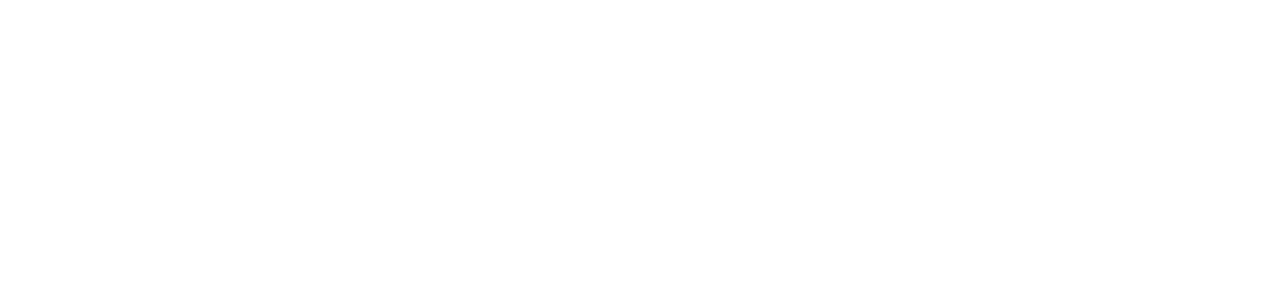
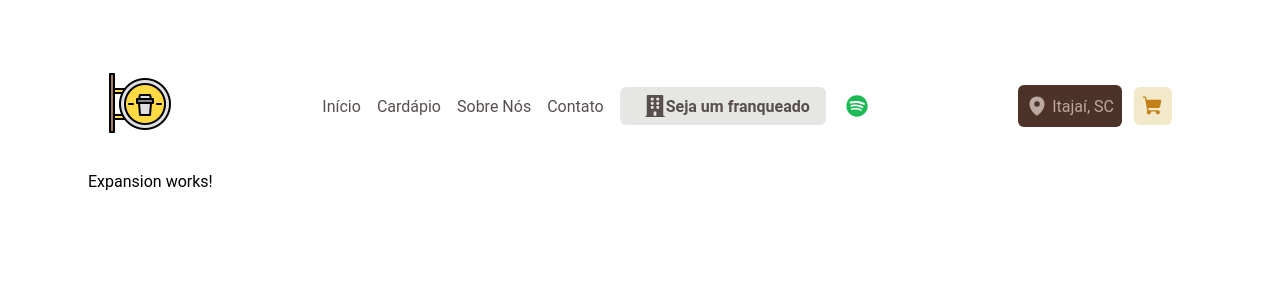
Before and after one commit to sergiorbf/kenko-coffee, a React (Vite) app: page /expansion in a window 1280 px wide. Before the commit this address had no page. Shown: the top 300 px of the page. Built offline with nearby package versions, Linux system fonts and the light colour scheme.

Commit message:
adding rout to about and expansion

```diff
--- a/src/Router.tsx
+++ b/src/Router.tsx
@@ -4,6 +4,8 @@
 import { Checkout } from './pages/Checkout'
 import { Menu } from './pages/CoffeeList'
 import { Contact } from './pages/Contact'
+import { About } from './pages/About'
+import { Expansion } from './pages/Expansion'
 
 export function Router() {
   return (
@@ -12,7 +14,9 @@
         <Route path="/" element={<Home />}></Route>
         <Route path="/checkout" element={<Checkout />}></Route>
         <Route path="/menu" element={<Menu />}></Route>
+        <Route path="/about" element={<About />}></Route>
         <Route path="/contact" element={<Contact />}></Route>
+        <Route path="/expansion" element={<Expansion />}></Route>
         {/* <Route path="/checkout-filled" element={<CheckoutFilled />}></Route> */}
       </Route>
     </Routes>
--- a/src/components/Header/index.tsx
+++ b/src/components/Header/index.tsx
@@ -35,17 +35,20 @@
         <Link to="/contact" title="Contato">
           Contato
         </Link>
+        <a href="/expansion" target="_blank" rel="noreferrer">
+          <FranchiseButton type="button">
+            <FaBuilding size={22} /> Seja um franqueado
+          </FranchiseButton>
+        </a>
         <a
+          className="spotify"
           href="https://open.spotify.com/playlist/7LdIv0NxBwjUWg9s2zEKRQ?si=b374886dfe9340ed"
           target="_blank"
-          rel="noopener noreferrer"
           title="Playlist no Spotify"
+          rel="noreferrer"
         >
           <FaSpotify size={22} />
         </a>
-        <FranchiseButton type="button">
-          <FaBuilding size={22} /> Seja um franqueado
-        </FranchiseButton>
       </NavLinks>
 
       <Aside>
--- a/src/components/Header/styles.ts
+++ b/src/components/Header/styles.ts
@@ -25,7 +25,9 @@
     &:hover {
       color: ${({ theme }) => theme.colors['base-hover']};
     }
+  }
 
+  a.spotify {
     svg {
       margin-left: 4px;
       color: ${({ theme }) => theme.colors['spotify-green']};
@@ -45,11 +47,10 @@
     background-color: ${({ theme }) => theme.colors['brown-dark']};
     padding: 10px 8px;
     border-radius: 6px;
-    transition: background-color 0.3s; /* Adicionando transição para suavizar a mudança de cor */
+    transition: background-color 0.3s;
 
     &:hover {
-      background-color: ${({ theme }) =>
-        theme.colors.brown}; /* Alterando a cor de fundo no hover */
+      background-color: ${({ theme }) => theme.colors.brown};
     }
 
     svg {
@@ -98,10 +99,8 @@
   align-items: center;
   justify-content: center;
   padding: 8px 16px;
-  background-color: ${({ theme }) =>
-    theme.colors['base-button']}; /* Cor de fundo do botão */
-  color: ${({ theme }) =>
-    theme.colors['base-text']}; /* Cor do texto do botão */
+  background-color: ${({ theme }) => theme.colors['base-button']};
+  color: ${({ theme }) => theme.colors['base-text']};
   border: none;
   border-radius: 6px;
   font-size: 16px;
--- /dev/null
+++ b/src/pages/About/index.tsx
@@ -0,0 +1,3 @@
+export function About() {
+  return <div>about works!</div>
+}
--- /dev/null
+++ b/src/pages/Expansion/index.tsx
@@ -0,0 +1,3 @@
+export function Expansion() {
+  return <div>Expansion works!</div>
+}
```
Also changed, not shown: src/pages/About/styles.ts (added), src/pages/Expansion/styles.ts (added).
